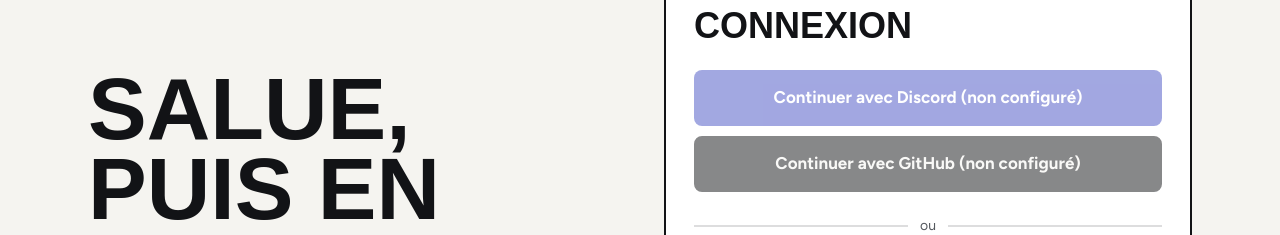
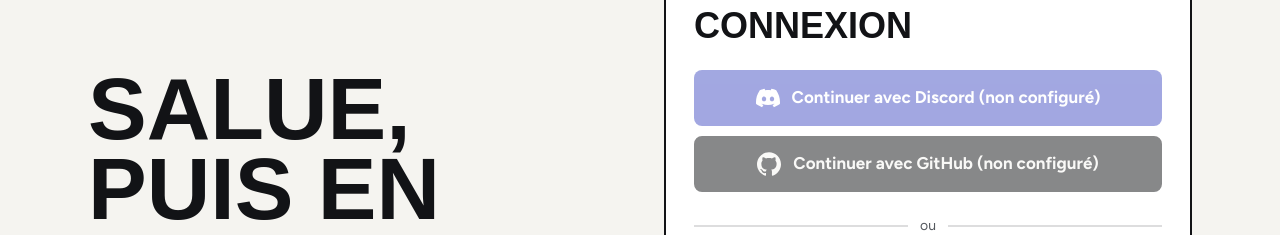
Before and after one commit to blanchejose/fastclap, a Next.js app: page /connexion in a window 1280 px wide. Shown: the part 171-406 px from the top of the page. Built offline with nearby package versions, Linux system fonts and the light colour scheme; no server answers; a web font is replaced by a local one.

Commit message:
Connexion : logos officiels Discord et GitHub sur les boutons

```diff
--- a/src/app/connexion/page.tsx
+++ b/src/app/connexion/page.tsx
@@ -1,6 +1,7 @@
 import type { Metadata } from "next";
 import { redirect } from "next/navigation";
 import { auth } from "@/auth";
+import { DiscordIcon, GitHubIcon } from "@/components/BrandIcons";
 import { SiteHeader } from "@/components/SiteHeader";
 import { signInWithOAuth, signInWithPassword, signInWithUsername } from "./actions";
 
@@ -56,8 +57,18 @@
   const otherError = message && !pseudoError && !passwordError;
 
   const oauth = [
-    { id: "discord", label: "Continuer avec Discord", enabled: !!process.env.AUTH_DISCORD_ID },
-    { id: "github", label: "Continuer avec GitHub", enabled: !!process.env.AUTH_GITHUB_ID },
+    {
+      id: "discord",
+      label: "Continuer avec Discord",
+      enabled: !!process.env.AUTH_DISCORD_ID,
+      Icon: DiscordIcon,
+    },
+    {
+      id: "github",
+      label: "Continuer avec GitHub",
+      enabled: !!process.env.AUTH_GITHUB_ID,
+      Icon: GitHubIcon,
+    },
   ];
 
   return (
@@ -95,14 +106,17 @@
                 <button
                   type="submit"
                   disabled={!provider.enabled}
-                  className={`min-h-14 w-full rounded-lg text-[17px] font-bold transition disabled:cursor-not-allowed disabled:opacity-50 ${
+                  className={`flex min-h-14 w-full items-center justify-center gap-3 rounded-lg text-[17px] font-bold transition disabled:cursor-not-allowed disabled:opacity-50 ${
                     provider.id === "discord"
                       ? "bg-[#4752C4] text-white hover:bg-[#3C45A5]"
                       : "border-encre bg-cta text-cta-encre border-2 hover:opacity-90"
                   }`}
                 >
-                  {provider.label}
-                  {!provider.enabled && " (non configuré)"}
+                  <provider.Icon className="size-6" />
+                  <span>
+                    {provider.label}
+                    {!provider.enabled && " (non configuré)"}
+                  </span>
                 </button>
               </form>
             ))}
--- /dev/null
+++ b/src/components/BrandIcons.tsx
@@ -0,0 +1,18 @@
+// Logos officiels de Discord et GitHub (tracés de Simple Icons, licence CC0).
+type IconProps = { className?: string };
+
+export function DiscordIcon({ className = "size-6" }: IconProps) {
+  return (
+    <svg viewBox="0 0 24 24" className={className} fill="currentColor" aria-hidden="true">
+      <path d="M20.317 4.3698a19.7913 19.7913 0 00-4.8851-1.5152.0741.0741 0 00-.0785.0371c-.211.3753-.4447.8648-.6083 1.2495-1.8447-.2762-3.68-.2762-5.4868 0-.1636-.3933-.4058-.8742-.6177-1.2495a.077.077 0 00-.0785-.037 19.7363 19.7363 0 00-4.8852 1.515.0699.0699 0 00-.0321.0277C.5334 9.0458-.319 13.5799.0992 18.0578a.0824.0824 0 00.0312.0561c2.0528 1.5076 4.0413 2.4228 5.9929 3.0294a.0777.0777 0 00.0842-.0276c.4616-.6304.8731-1.2952 1.226-1.9942a.076.076 0 00-.0416-.1057c-.6528-.2476-1.2743-.5495-1.8722-.8923a.077.077 0 01-.0076-.1277c.1258-.0943.2517-.1923.3718-.2914a.0743.0743 0 01.0776-.0105c3.9278 1.7933 8.18 1.7933 12.0614 0a.0739.0739 0 01.0785.0095c.1202.099.246.1981.3728.2924a.077.077 0 01-.0066.1276 12.2986 12.2986 0 01-1.873.8914.0766.0766 0 00-.0407.1067c.3604.698.7719 1.3628 1.225 1.9932a.076.076 0 00.0842.0286c1.961-.6067 3.9495-1.5219 6.0023-3.0294a.077.077 0 00.0313-.0552c.5004-5.177-.8382-9.6739-3.5485-13.6604a.061.061 0 00-.0312-.0286zM8.02 15.3312c-1.1825 0-2.1569-1.0857-2.1569-2.419 0-1.3332.9555-2.4189 2.157-2.4189 1.2108 0 2.1757 1.0952 2.1568 2.419 0 1.3332-.9555 2.4189-2.1569 2.4189zm7.9748 0c-1.1825 0-2.1569-1.0857-2.1569-2.419 0-1.3332.9554-2.4189 2.1569-2.4189 1.2108 0 2.1757 1.0952 2.1568 2.419 0 1.3332-.946 2.4189-2.1568 2.4189Z" />
+    </svg>
+  );
+}
+
+export function GitHubIcon({ className = "size-6" }: IconProps) {
+  return (
+    <svg viewBox="0 0 24 24" className={className} fill="currentColor" aria-hidden="true">
+      <path d="M12 .297c-6.63 0-12 5.373-12 12 0 5.303 3.438 9.8 8.205 11.385.6.113.82-.258.82-.577 0-.285-.01-1.04-.015-2.04-3.338.724-4.042-1.61-4.042-1.61C4.422 18.07 3.633 17.7 3.633 17.7c-1.087-.744.084-.729.084-.729 1.205.084 1.838 1.236 1.838 1.236 1.07 1.835 2.809 1.305 3.495.998.108-.776.417-1.305.76-1.605-2.665-.3-5.466-1.332-5.466-5.93 0-1.31.465-2.38 1.235-3.22-.135-.303-.54-1.523.105-3.176 0 0 1.005-.322 3.3 1.23.96-.267 1.98-.399 3-.405 1.02.006 2.04.138 3 .405 2.28-1.552 3.285-1.23 3.285-1.23.645 1.653.24 2.873.12 3.176.765.84 1.23 1.91 1.23 3.22 0 4.61-2.805 5.625-5.475 5.92.42.36.81 1.096.81 2.22 0 1.606-.015 2.896-.015 3.286 0 .315.21.69.825.57C20.565 22.092 24 17.592 24 12.297c0-6.627-5.373-12-12-12" />
+    </svg>
+  );
+}
```
